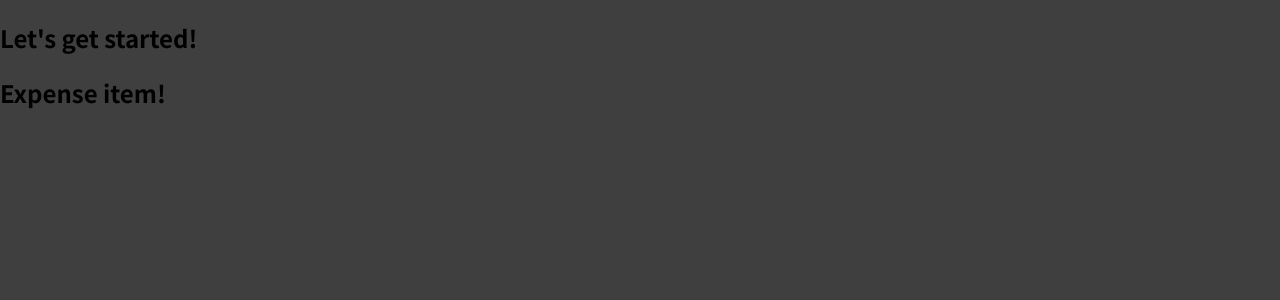
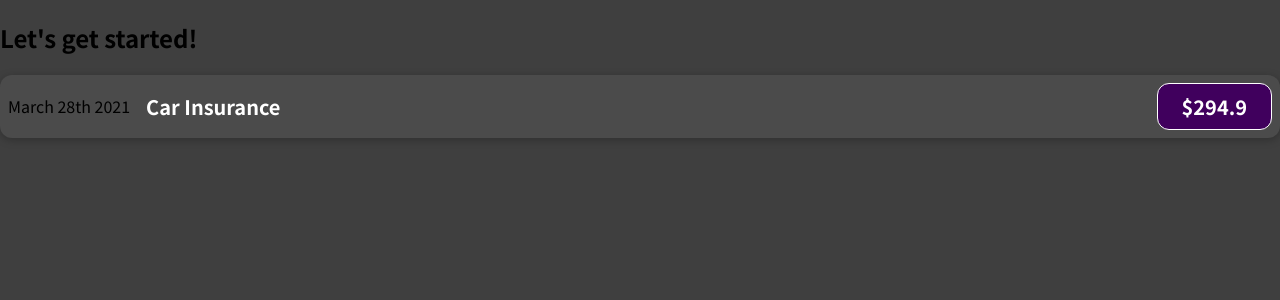
Before and after one commit to MohamedFaalil/expense_tracker, a JavaScript app: page / in a window 1280 px wide. Shown: the top 300 px of the page. Built offline with nearby package versions, Linux system fonts and the light colour scheme.

Commit message:
added css to ExpenseItem component

```diff
--- /dev/null
+++ b/src/components/ExpenseItem.css
@@ -0,0 +1,56 @@
+.expense-item {
+    display: flex;
+    justify-content: space-between;
+    align-items: center;
+    box-shadow: 0 2px 8px rgba(0, 0, 0, 0.25);
+    padding: 0.5rem;
+    margin: 1rem 0;
+    border-radius: 12px;
+    background-color: #4b4b4b;
+}
+
+.expense-item__description {
+    display: flex;
+    flex-direction: column;
+    gap: 1rem;
+    align-items: flex-end;
+    flex-flow: column-reverse;
+    justify-content: flex-start;
+    flex: 1;
+}
+
+.expense-item h2 {
+    color: #3a3a3a;
+    font-size: 1rem;
+    flex: 1;
+    margin: 0 1rem;
+    color: white;
+}
+
+.expense-item__price {
+    font-size: 1rem;
+    font-weight: bold;
+    color: white;
+    background-color: #40005d;
+    border: 1px solid white;
+    padding: 0.5rem;
+    border-radius: 12px;
+}
+
+@media (min-width: 580px) {
+    .expense-item__description {
+        flex-direction: row;
+        align-items: center;
+        justify-content: flex-start;
+        flex: 1;
+    }
+
+    .expense-item__description h2 {
+        font-size: 1.25rem;
+    }
+
+    .expense-item__price {
+        font-size: 1.25rem;
+        padding: 0.5rem 1.5rem;
+    }
+}
--- a/src/components/ExpenseItem.js
+++ b/src/components/ExpenseItem.js
@@ -1,5 +1,12 @@
-function ExpenseItem(){
-    return <h2>Expense item!</h2>
+import './ExpenseItem.css'
+function ExpenseItem() {
+    return (<div className="expense-item">
+        <div>March 28th 2021</div>
+        <div className="expense-item__description">
+            <h2>Car Insurance</h2>
+            <div className="expense-item__price">$294.9</div>
+        </div>
+    </div>);
 }
 
 export default ExpenseItem;
```
